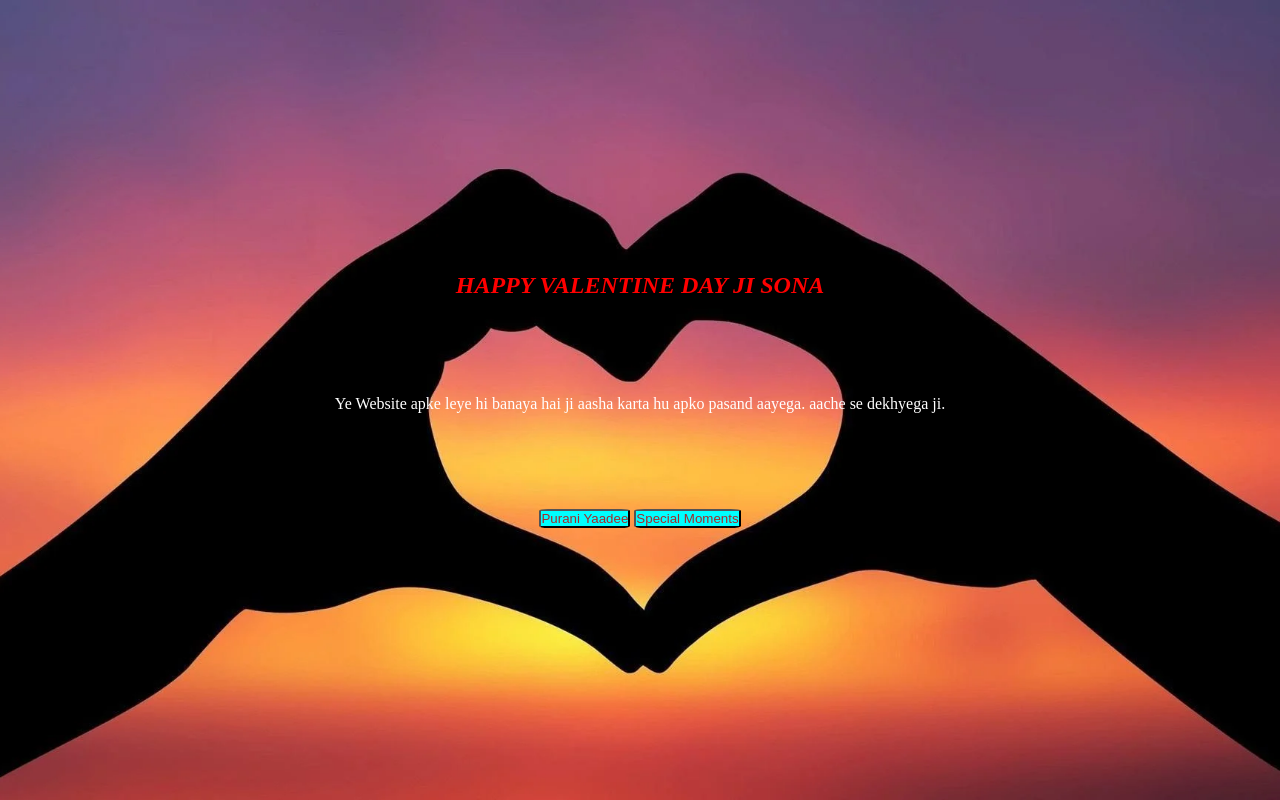
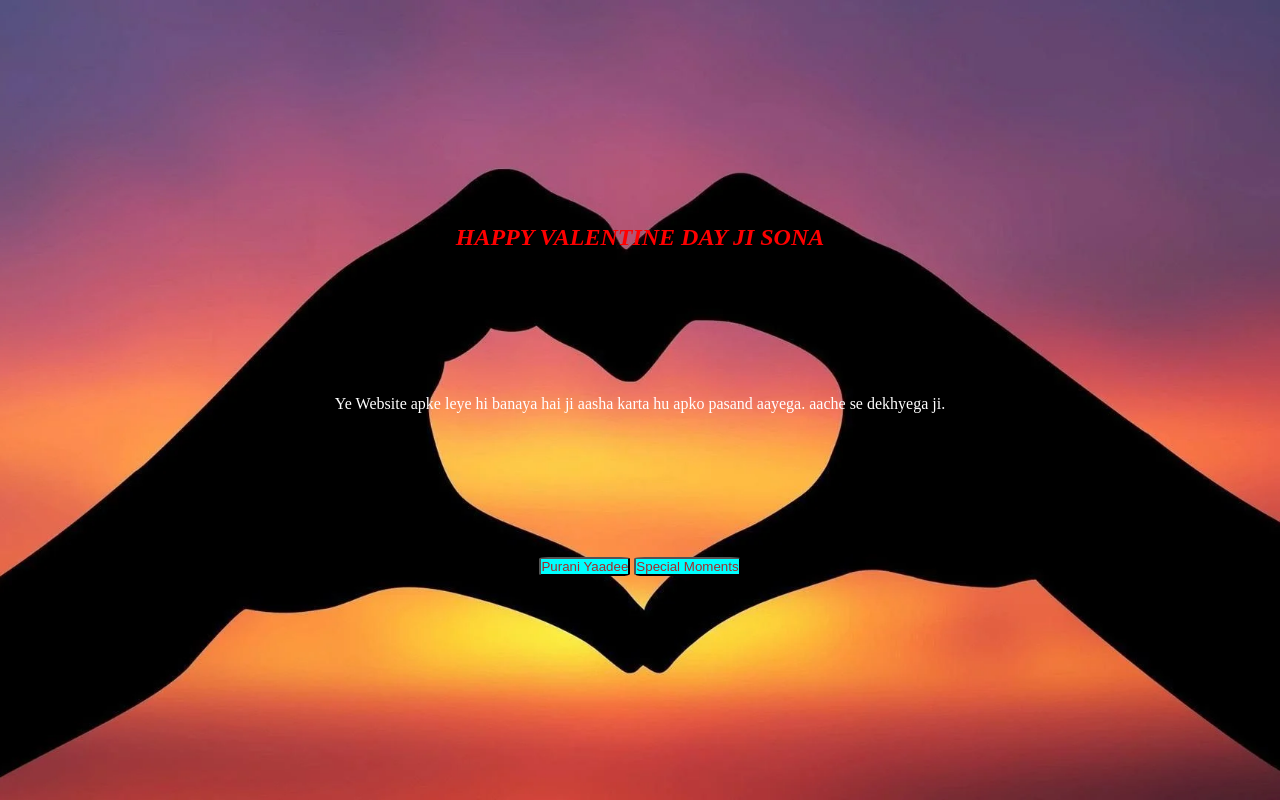
Before and after one commit to sujit05ky/Special-Gift, a plain HTML site: page gift.html in a window 1280 px wide. Drawn offline with Linux system fonts and the light colour scheme.

Commit message:
Update gift.css

```diff
--- a/gift.css
+++ b/gift.css
@@ -33,7 +33,7 @@ h4{
 p{
     /* font-size: 4vh; */
     color: white;
-    padding: 2vh;
+    padding: 8vh;
 }
 
 #yadee{
```
